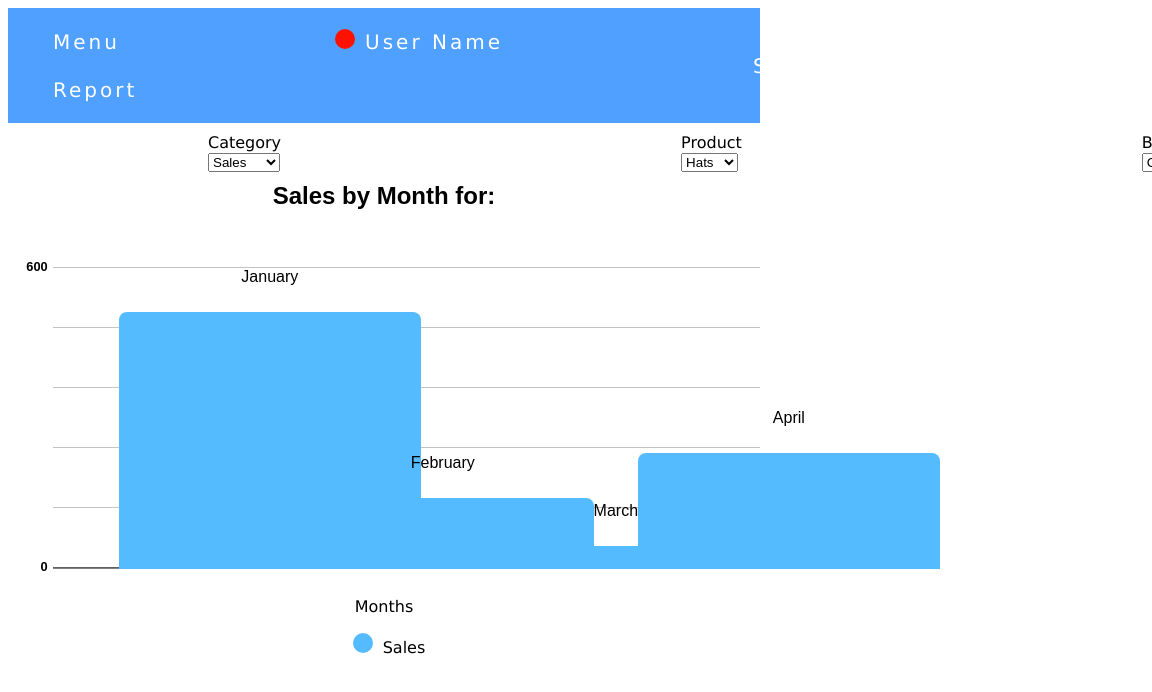
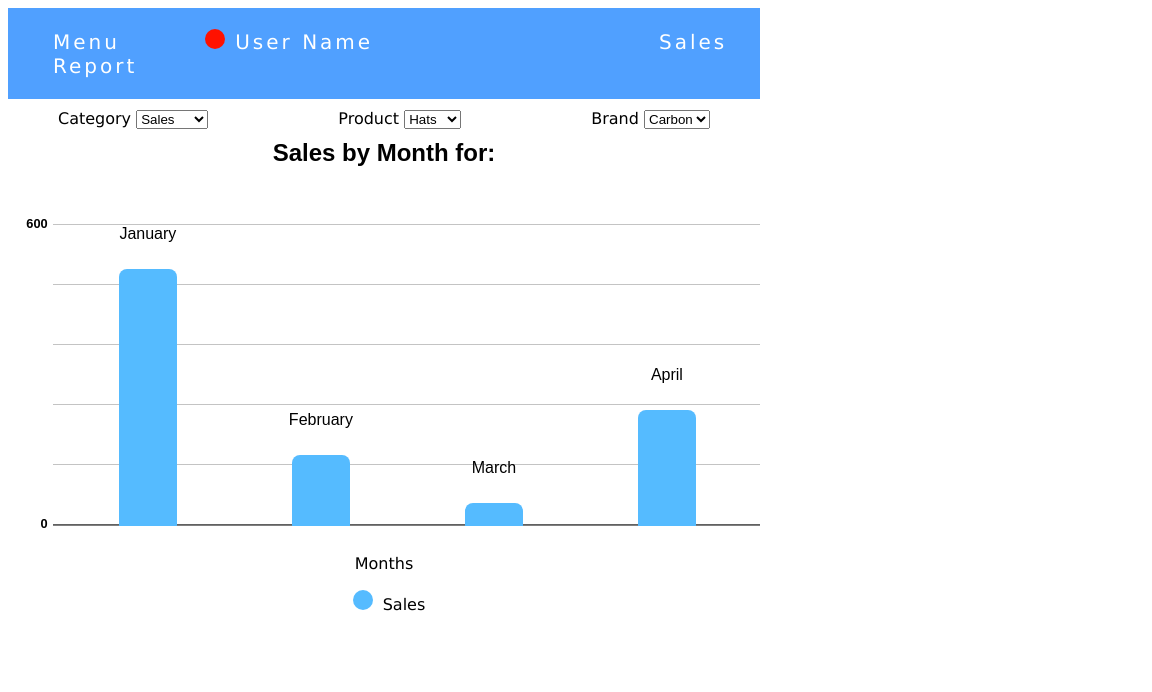
Before and after one commit to DiegoVV/SalesChart, a plain HTML site: page index.html in a window 768 px wide. Shown: the top 692 px of the page, 1152 px wide, since content can reach past the window. Drawn offline with nearby package versions, Linux system fonts and the light colour scheme.

Commit message:
Some mobile support with resizing

```diff
--- a/css/style.css
+++ b/css/style.css
@@ -6,6 +6,19 @@
 
 .selector div{
     margin: 10px 200px;
+}
+
+@media only screen and (max-width: 1620px) {
+  /* For mobile phones: */
+  .selector div {
+    margin: 10px 100px;
+  }
+}
+@media only screen and (max-width: 1015px) {
+  /* For mobile phones: */
+  .selector div {
+    margin: 10px 50px;
+  }
 }
 
 .title {
@@ -114,7 +127,6 @@ div {
         .graph tr {
             position: relative;
             display: block;
-            width: 300px;
             padding: 0px 50px
         }
 
--- a/index.html
+++ b/index.html
@@ -17,8 +17,8 @@
     <div class="title">
         <ul>
             <li>Menu</li>
-            <li style="margin: 0px 200px"><span class="dot" style="background-color: #F10"></span>User Name</li>
-            <li style="margin: 0px 0px 0px 700px">Sales Report</li>
+            <li style="margin: 0px 10%"><span class="dot" style="background-color: #F10"></span>User Name</li>
+            <li style="margin: 0px 0px 0px 30%">Sales Report</li>
         </ul>
     </div>
     <div class="selector">
```
